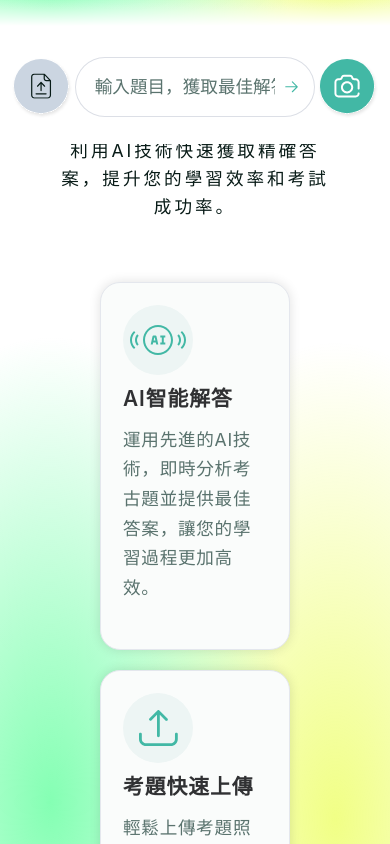
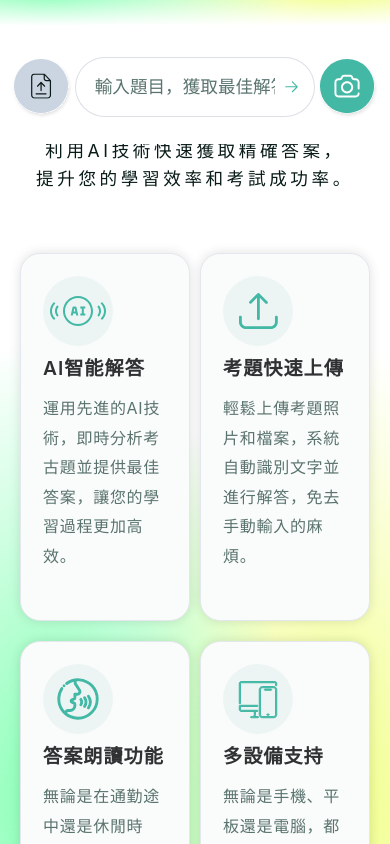
Before and after one commit to rileysiu/PTest-FrontEnd, a Vue app: page / in a window 390 px wide. Shown: the part 700-1544 px from the top of the page. Built offline with nearby package versions, Linux system fonts and the light colour scheme; what vue-backtotop would draw is missing.

Commit message:
Adjust CSS of Feature, Footer, QA Component in Mobile

```diff
--- a/src/components/Feature.vue
+++ b/src/components/Feature.vue
@@ -178,10 +178,10 @@ const cardData = reactive([
 
     .feature-block {
         .feature-group {
-            width: 95%;
+            width: 100%;
             .feature-card {
-                width: 190px;
-                min-width: 190px;
+                width: 250px;
+                min-width: 250px;
                 height: 23rem;
                 margin: 10px 5px;
                 padding: 2px;
@@ -204,4 +204,44 @@ const cardData = reactive([
     }
 
 }
+
+@media screen and (max-width: 450px) {
+    .title-block {
+        .subtitle-text {
+            width: 20rem;
+            margin: 20px 40px 0 40px;
+            font-size: 1.1rem;
+            font-weight: 400;
+            letter-spacing: 0.225rem;
+        }
+    }
+
+    .feature-block {
+        .feature-group {
+            width: 100%;
+            .feature-card {
+                width: 170px;
+                min-width: 150px;
+                height: 23rem;
+                margin: 10px 5px;
+                padding: 2px;
+
+                .feature-card-title {
+                    font-size: 1.2rem;
+                    font-weight: 600;
+                    letter-spacing: 0.06rem;
+                }
+
+                .feature-card-content {
+                    margin-top: 10px;
+                    font-size: 1rem;
+                    color: #5A736E;
+                    letter-spacing: 0.045rem;
+                    line-height: 1.85rem;
+                }
+            }
+        }
+    }
+
+}
 </style>
--- a/src/components/Footer.vue
+++ b/src/components/Footer.vue
@@ -289,7 +289,7 @@ const consultantData = [
         }
 
         .footer-credit {
-            font-size: 0.9rem;
+            font-size: 0.75rem;
         }
     }
 }
--- a/src/components/QA.vue
+++ b/src/components/QA.vue
@@ -231,7 +231,7 @@ const judgeActive = (data) => {
     }
 
     :deep(.el-collapse-item__header) {
-        font-size: 1.2rem;
+        font-size: 1.1rem;
         font-weight: bold;
         letter-spacing: 0.01rem;
         justify-content: space-between;
```
